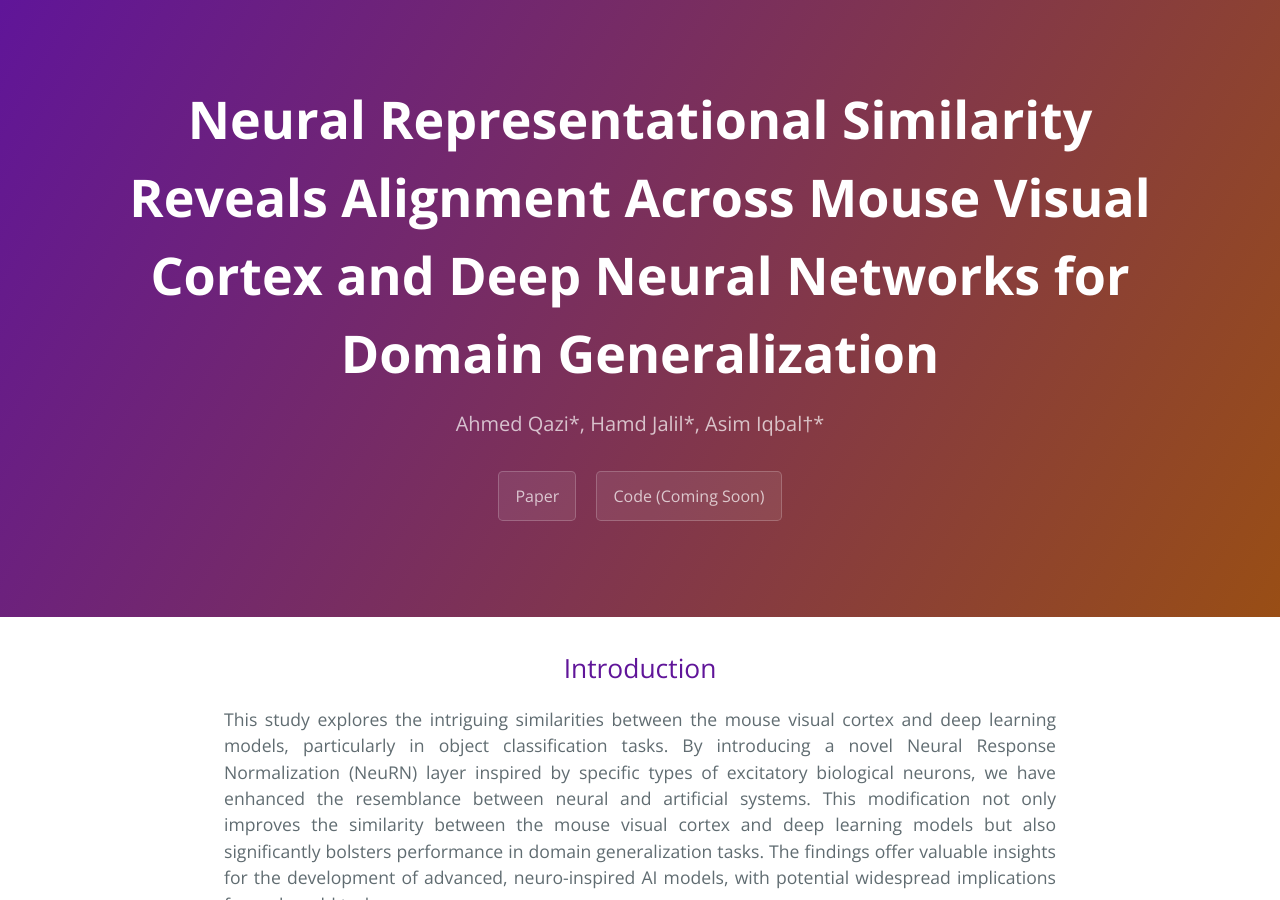
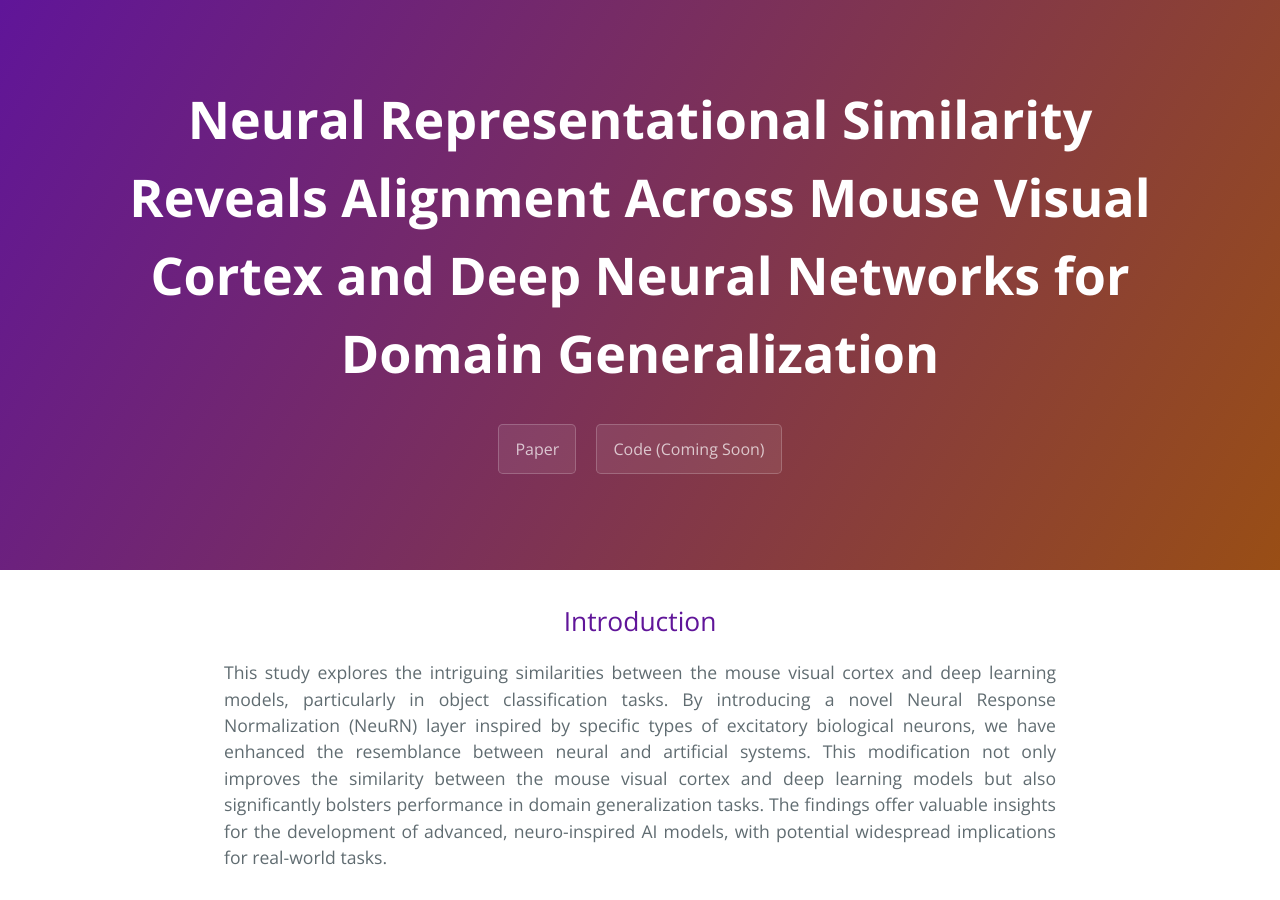
Before and after one commit to neurnai/neurnai.github.io, a Jekyll site: the page built from index.md, in a window 1280 px wide and 900 px high. Built offline with Jekyll 4.4.1, drawn with Linux system fonts in a browser that asks for light colours; the repository's description, which GitHub fills in, is left out.

Commit message:
Update _config.yml

```diff
--- a/_config.yml
+++ b/_config.yml
@@ -1,6 +1,6 @@
 ---
 title: Neural Representational Similarity Reveals Alignment Across Mouse Visual Cortex and Deep Neural Networks for Domain Generalization
-description: "Ahmed Qazi*, Hamd Jalil*, Asim Iqbal†*"
+description: #"Ahmed Qazi*, Hamd Jalil*, Asim Iqbal†*"
 note1: "* indicates equal contribution."
 note2: "† indicates corresponding author."
 show_downloads: true
```
